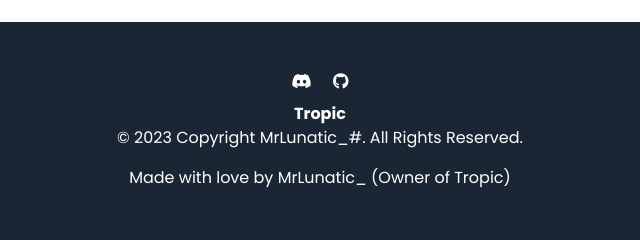
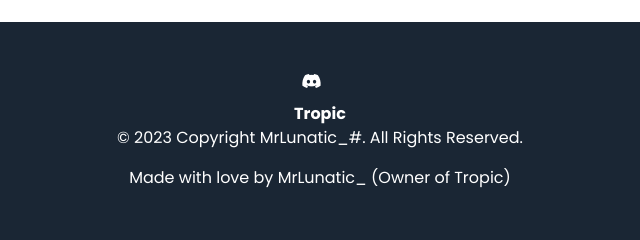
Before and after one commit to ach2922/tropic, a plain HTML site: page index.html in a window 1280 px wide. Shown: the part 3246-3486 px from the top of the page, 320-960 px from the left. Drawn offline with nearby package versions, Linux system fonts and the light colour scheme.

Commit message:
Update index.html

```diff
--- a/index.html
+++ b/index.html
@@ -343,13 +343,10 @@
     <footer class="footer bg-base">
       <div class="content has-text-centered has-text-white">
         <div class="mb-2">
-          <a href="#" class="has-text-white" target="_blank">
+          <a href="https://support.tropicmc.xyz" class="has-text-white" target="_blank">
             <i class="fa-brands fa-discord"></i>
           </a>
           &nbsp; &nbsp;
-          <a href="#" class="has-text-white" target="_blank">
-            <i class="fa-brands fa-github"></i>
-          </a>
         </div>
 
         <p>
```
